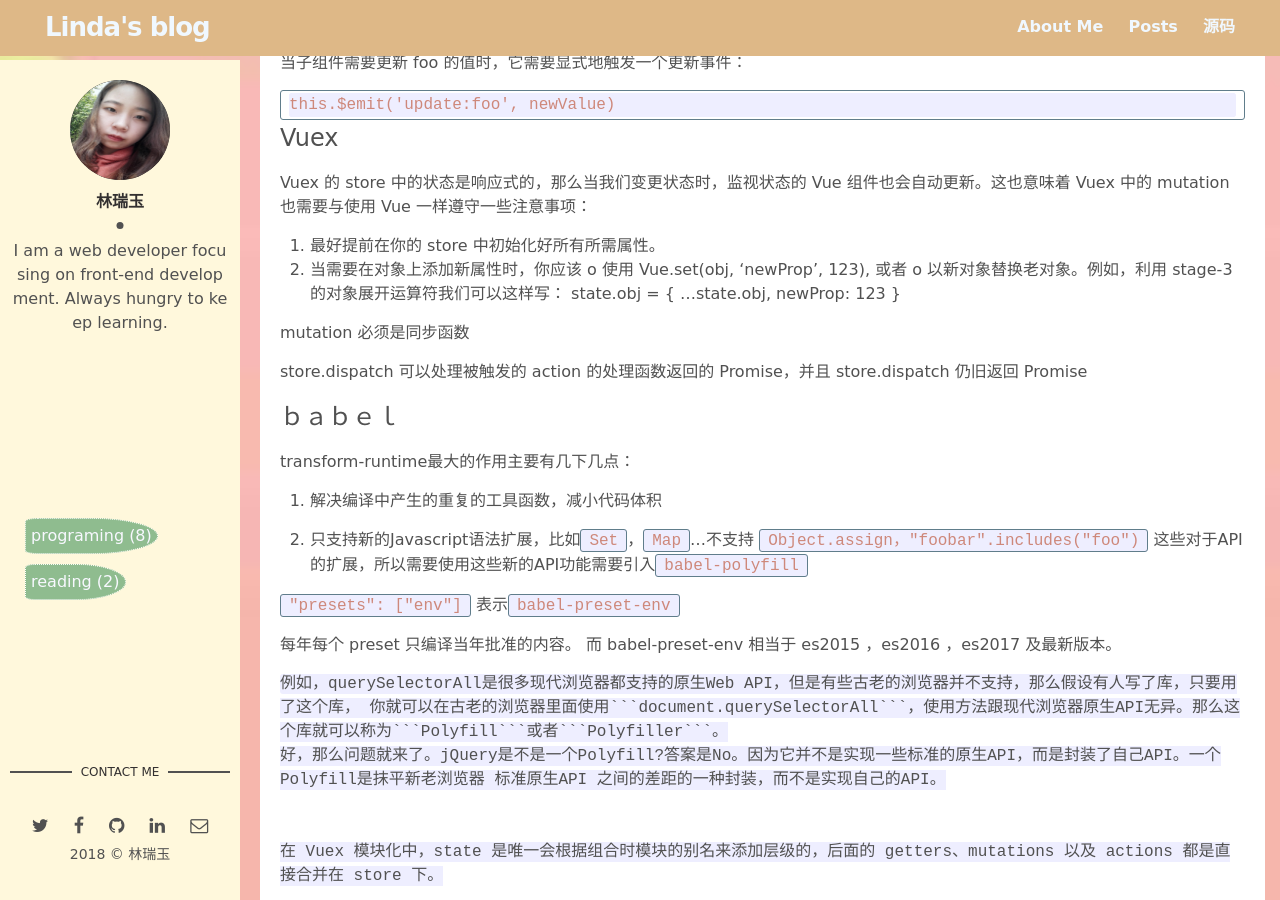
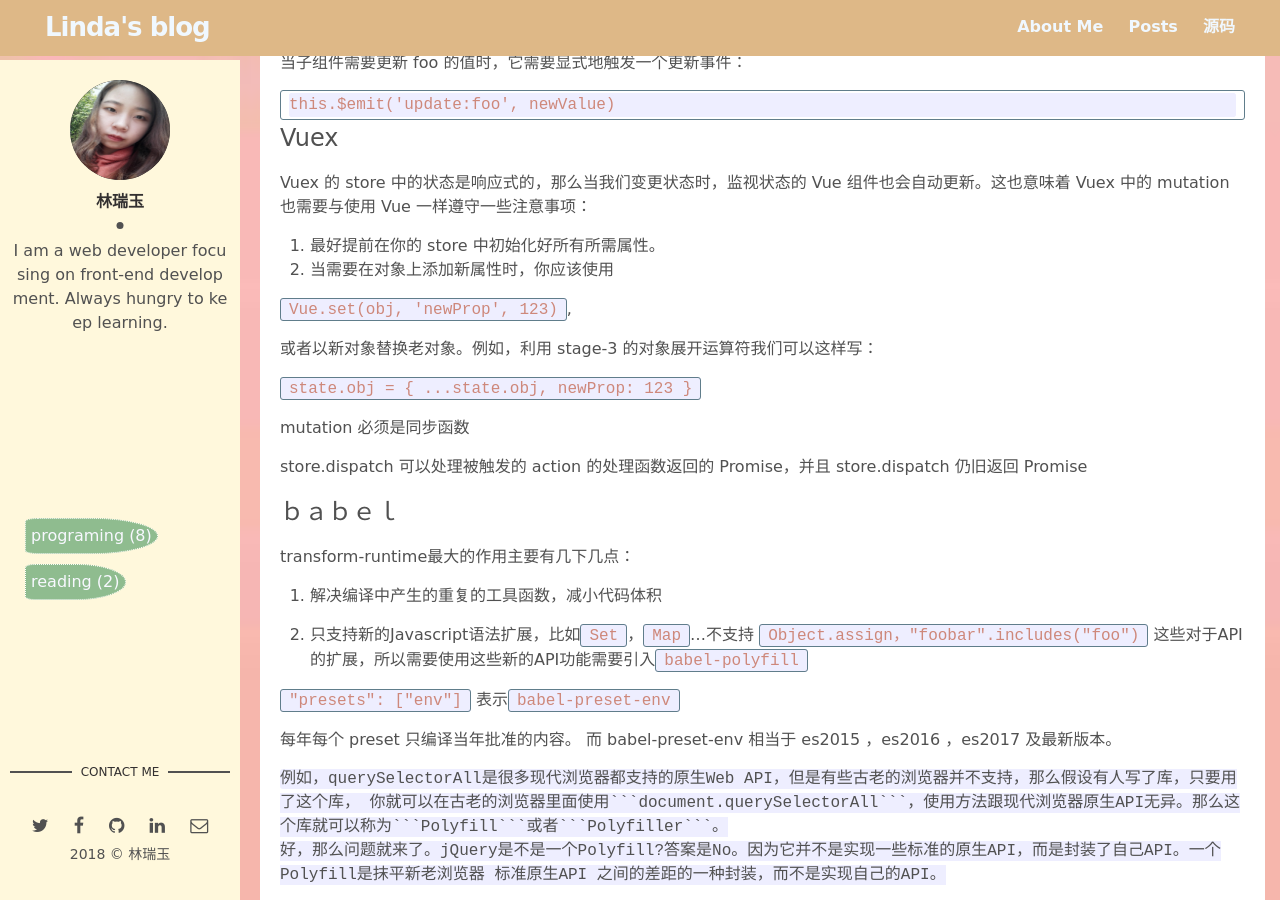
Before and after one commit to LRY1994/jekyll-blog, a Jekyll site: the page built from _posts/2017-12-6-vue-attention.md, in a window 1280 px wide and 900 px high, scrolled down 2847 px. Built offline with Jekyll 4.4.1, drawn with Linux system fonts in a browser that asks for light colours; nearby versions of some CDN libraries; comment, search, counter and statistics services are not loaded; some of the changed lines change nothing that is shown.

Commit message:
Update 2017-12-6-vue-attention.md

````diff
--- a/_posts/2017-12-6-vue-attention.md
+++ b/_posts/2017-12-6-vue-attention.md
@@ -146,10 +146,13 @@ this.$emit('update:foo', newValue)
 ## Vuex
  Vuex 的 store 中的状态是响应式的，那么当我们变更状态时，监视状态的 Vue 组件也会自动更新。这也意味着 Vuex 中的 mutation 也需要与使用 Vue 一样遵守一些注意事项：
 1.	最好提前在你的 store 中初始化好所有所需属性。
-2.	当需要在对象上添加新属性时，你应该
-o	使用 Vue.set(obj, 'newProp', 123), 或者
-o	以新对象替换老对象。例如，利用 stage-3 的对象展开运算符我们可以这样写：
-state.obj = { ...state.obj, newProp: 123 }
+2.	当需要在对象上添加新属性时，你应该使用
+
+```Vue.set(obj, 'newProp', 123)```,
+
+或者以新对象替换老对象。例如，利用 stage-3 的对象展开运算符我们可以这样写：
+
+```state.obj = { ...state.obj, newProp: 123 }```
 
 
  mutation 必须是同步函数
````
